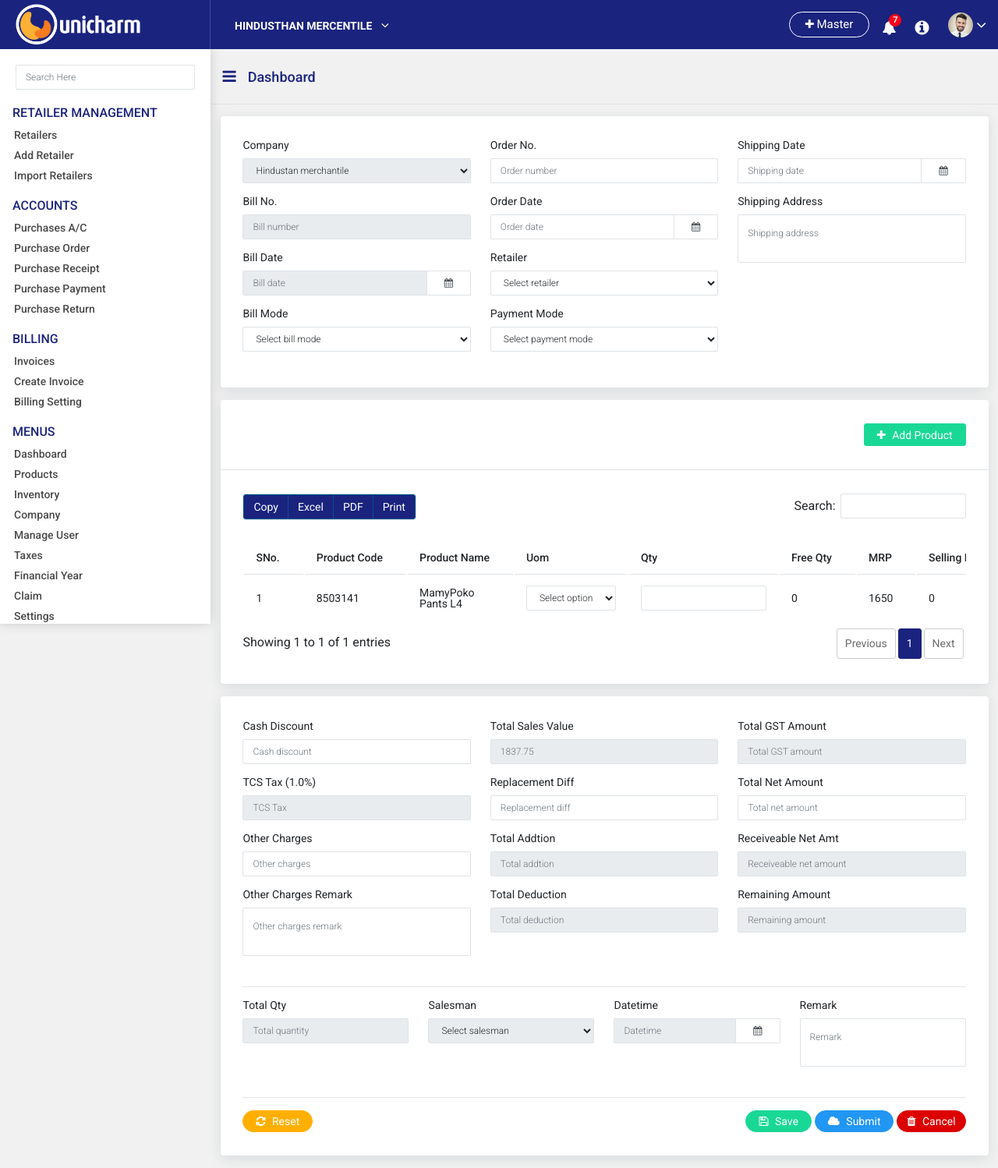
After one commit to sadiksheikh7/unicharm, a PHP site: page /create-invoice.php in a window 1280 px wide. The commit adds this page. Shown: the whole page at 78% size. Run offline with PHP 8.4, Linux system fonts and the light colour scheme; some libraries are stand-ins or nearby versions.

Commit message:
atul| invoice page

```diff
--- /dev/null
+++ b/create-invoice.php
@@ -0,0 +1,441 @@
+<!-- header -->
+<?php include 'header.php';?>
+<style>
+  .cancel-btn{padding:6px 12px;}
+  .br-90{border-radius:90px;}
+  ::-webkit-scrollbar{height:6px;}
+</style>
+<!-- partial -->
+<div class="row">
+  <div class="col-lg-12">
+    <div class="card mb-3">
+      <div class="card-body">
+        <form>
+          <div class="row">
+            <div class="col-lg-4">
+              <div class="row">
+                <div class="col-lg-12">
+                  <div class="form-group">
+                    <label for="company">Company</label>
+                    <select class="form-control" disabled/>
+                      <option>Hindustan merchantile</option>
+                      <option>Hindustan merchantile</option>
+                      <option>Hindustan merchantile</option>
+                      <option>Hindustan merchantile</option>
+                    </select>
+                  </div>
+                </div>
+              </div>
+              <div class="row">
+                <div class="col-lg-12">
+                  <div class="form-group">
+                    <label for="bill-number">Bill No.</label>
+                    <input type="text" class="form-control" placeholder="Bill number" id="bill-number" disabled/>
+                  </div>
+                </div>
+              </div>
+              <div class="row">
+                <div class="col-lg-12">
+                  <div class="form-group">
+                    <label for="bill-date">Bill Date</label>
+                    <div class="input-group">
+                      <input type="search" class="form-control" data-provide="datepicker" placeholder="Bill date" id="bill-date" disabled/>
+                      <div class="input-group-append">
+                        <span class="input-group-text">
+                          <i class="fa fa-calendar" aria-hidden="true"></i>
+                        </span>
+                      </div>
+                    </div>
+                  </div>
+                </div>
+              </div>
+              <div class="row">
+                <div class="col-lg-12">
+                  <div class="form-group">
+                    <label for="bill-mode">Bill Mode</label>
+                    <select class="form-control">
+                      <option>Select bill mode</option>
+                      <option>Cash</option>
+                      <option>Credit</option>
+                    </select>
+                  </div>
+                </div>
+              </div>
+            </div>
+            <div class="col-lg-4">
+              <div class="row">
+                <div class="col-lg-12">
+                  <div class="form-group">
+                    <label for="order-number">Order No.</label>
+                    <input type="text" class="form-control" placeholder="Order number" id="order-number">
+                  </div>
+                </div>
+              </div>
+              <div class="row">
+                <div class="col-lg-12">
+                  <div class="form-group">
+                    <label for="order-date">Order Date</label>
+                    <div class="input-group">
+                      <input type="search" class="form-control" data-provide="datepicker" placeholder="Order date" id="order-date">
+                      <div class="input-group-append">
+                        <span class="input-group-text">
+                          <i class="fa fa-calendar" aria-hidden="true"></i>
+                        </span>
+                      </div>
+                    </div>
+                  </div>
+                </div>
+              </div>
+              <div class="row">
+                <div class="col-lg-12">
+                  <div class="form-group">
+                    <label for="retailer">Retailer</label>
+                    <select class="form-control">
+                      <option>Select retailer</option>
+                      <option>BuyDrug</option>
+                      <option>mChemist</option>
+                      <option>MediDart</option>
+                      <option>Medplus Mart</option>
+                      <option>Mera Pharmacy</option>
+                      <option>Netmeds</option>
+                      <option>Zigy</option>
+                    </select>
+                  </div>
+                </div>
+              </div>
+              <div class="row">
+                <div class="col-lg-12">
+                  <div class="form-group">
+                    <label for="payment-mode">Payment Mode</label>
+                    <select class="form-control">
+                      <option>Select payment mode</option>
+                      <option>Cash</option>
+                      <option>Credit card</option>
+                      <option>Debit card</option>
+                      <option>Cheque</option>
+                      <option>Digital payment</option>
+                    </select>
+                  </div>
+                </div>
+              </div>
+            </div>
+            <div class="col-lg-4">
+              <div class="row">
+                <div class="col-lg-12">
+                  <div class="form-group">
+                    <label for="shipping-date">Shipping Date</label>
+                    <div class="input-group">
+                      <input type="search" class="form-control" data-provide="datepicker" placeholder="Shipping date" id="shipping-date">
+                      <div class="input-group-append">
+                        <span class="input-group-text">
+                          <i class="fa fa-calendar" aria-hidden="true"></i>
+                        </span>
+                      </div>
+                    </div>
+                  </div>
+                </div>
+              </div>
+              <div class="row">
+                <div class="col-lg-12">
+                  <div class="form-group">
+                    <label for="shipping-address">Shipping Address</label>
+                    <textarea class="form-control" row="8" Placeholder="Shipping address" id="shipping-address"></textarea>
+                  </div>
+                </div>
+              </div>
+            </div>
+          </div>
+        </form>
+      </div>
+    </div>
+    <div class="card mb-3">
+      <div class="card-header">
+        <a href="javascript:void(0);" type="button" class="btn btn-success btn-md float-right" data-toggle="modal" data-target=".bd-example-modal-lg"><i class="fa fa-plus" aria-hidden="true"></i> Add Product</a>
+      </div>
+      <div class="card-body">
+        <div class="table-responsive data-table">
+          <table class="table custom-table" id="example">
+            <thead>
+              <tr>
+                <th>SNo.</th>
+                <th>Product Code</th>
+                <th>Product Name</th>
+                <th>Uom</th>
+                <th>Qty</th>
+                <th>Free Qty</th>
+                <th>MRP</th>
+                <th>Selling Rate</th>
+                <th>Special Discount</th>
+                <th>GST Rate</th>
+                <th>GST Amount</th>
+                <th>Gross Rate</th>
+                <th>Gross Amount</th>
+                <th>Net Rate</th>
+                <th>Net Amount</th>
+                <th>Action</th>
+              </tr>
+            </thead>
+            <tbody>
+              <tr>
+                <td>1</td>
+                <td>8503141</td>
+                <td>MamyPoko Pants L4</td>
+                <td>
+                  <select class="form-control">
+                    <option>Select option</option>
+                    <option>Ps</option>
+                    <option>Kar</option>
+                  </select>
+                </td>
+                <td>
+                  <input type="number" class="form-control">
+                </td>
+                <td>0</td>
+                <td>1650</td>
+                <td>0</td>
+                <td>
+                  <input type="text" class="form-control">
+                </td>
+                <td>0</td>
+                <td>0</td>
+                <td>1147.36</td>
+                <td>1147.36</td>
+                <td>1147.36</td>
+                <td>1147.36</td>
+                <td>
+                  <button type="button" class="btn btn-danger cancel-btn btn-md br-90"><i class="fa fa-trash mr-0" aria-hidden="true"></i></button>
+                </td>
+              </tr>
+            </tbody>
+          </table>
+        </div>
+      </div>
+    </div>
+    <div class="card mb-3">
+      <div class="card-body">
+        <form>
+          <div class="row">
+            <div class="col-lg-4">
+              <div class="row">
+                <div class="col-lg-12">
+                  <div class="form-group">
+                    <label for="cash-discount">Cash Discount</label>
+                    <input type="text" class="form-control" placeholder="Cash discount" id="cash-discount">
+                  </div>
+                </div>
+              </div>
+              <div class="row">
+                <div class="col-lg-12">
+                  <div class="form-group">
+                    <label for="tax">TCS Tax (1.0%)</label>
+                    <input type="text" class="form-control" placeholder="TCS Tax" id="tax" disabled/>
+                  </div>
+                </div>
+              </div>
+              <div class="row">
+                <div class="col-lg-12">
+                  <div class="form-group">
+                    <label for="other-charges">Other Charges</label>
+                    <input type="text" class="form-control" placeholder="Other charges" id="other-charges">
+                  </div>
+                </div>
+              </div>
+              <div class="row">
+                <div class="col-lg-12">
+                  <div class="form-group">
+                    <label for="remark">Other Charges Remark</label>
+                    <textarea type="text" class="form-control" placeholder="Other charges remark" id="remark" row="3"></textarea>
+                  </div>
+                </div>
+              </div>
+            </div>
+            <div class="col-lg-4">
+              <div class="row">
+                <div class="col-lg-12">
+                  <div class="form-group">
+                    <label for="sales-value">Total Sales Value</label>
+                    <input type="text" class="form-control" placeholder="1837.75" id="sales-value" disabled/>
+                  </div>
+                </div>
+              </div>
+              <div class="row">
+                <div class="col-lg-12">
+                  <div class="form-group">
+                    <label for="replacement-diff">Replacement Diff</label>
+                    <input type="text" class="form-control" placeholder="Replacement diff" id="replacement-diff">
+                  </div>
+                </div>
+              </div>
+              <div class="row">
+                <div class="col-lg-12">
+                  <div class="form-group">
+                    <label for="addtion">Total Addtion</label>
+                    <input type="text" class="form-control" placeholder="Total addtion" id="addtion" disabled/>
+                  </div>
+                </div>
+              </div>
+              <div class="row">
+                <div class="col-lg-12">
+                  <div class="form-group">
+                    <label for="deduction">Total Deduction</label>
+                    <input type="text" class="form-control" placeholder="Total deduction" id="deduction" disabled/>
+                  </div>
+                </div>
+              </div>
+            </div>
+            <div class="col-lg-4">
+              <div class="row">
+                <div class="col-lg-12">
+                  <div class="form-group">
+                    <label for="GST">Total GST Amount</label>
+                    <input type="text" class="form-control" placeholder="Total GST amount" id="GST" disabled/>
+                  </div>
+                </div>
+              </div>
+              <div class="row">
+                <div class="col-lg-12">
+                  <div class="form-group">
+                    <label for="net-amount">Total Net Amount</label>
+                    <input type="text" class="form-control" placeholder="Total net amount" id="net-amount">
+                  </div>
+                </div>
+              </div>
+              <div class="row">
+                <div class="col-lg-12">
+                  <div class="form-group">
+                    <label for="receiveable-amount">Receiveable Net Amt</label>
+                    <input type="text" class="form-control" placeholder="Receiveable net amount" id="receiveable-amount" disabled/>
+                  </div>
+                </div>
+              </div>
+              <div class="row">
+                <div class="col-lg-12">
+                  <div class="form-group">
+                    <label for="remaining-amount">Remaining Amount</label>
+                    <input type="text" class="form-control" placeholder="Remaining amount" id="remaining-amount" disabled/>
+                  </div>
+                </div>
+              </div>
+            </div>
+          </div>
+          <hr>
+          <div class="row">
+            <div class="col-lg-3">
+              <div class="form-group">
+                <label for="quantity">Total Qty</label>
+                <input type="text" class="form-control" placeholder="Total quantity" id="quantity" disabled/>
+              </div>
+            </div>
+            <div class="col-lg-3">
+              <div class="form-group">
+                <label for="salesman">Salesman</label>
+                <select class="form-control" disabled/>
+                  <option>Select salesman</option>
+                  <option>Sri Manjunatha Marketing</option>
+                </select>
+              </div>
+            </div>
+            <div class="col-lg-3">
+              <div class="form-group">
+                <label for="datetime">Datetime</label>
+                <div class="input-group">
+                  <input type="text" class="form-control" data-provide="datepicker" placeholder="Datetime" id="datetime" disabled/>
+                  <div class="input-group-append">
+                    <span class="input-group-text">
+                      <i class="fa fa-calendar" aria-hidden="true"></i>
+                    </span>
+                  </div>
+                </div>
+              </div>
+            </div>
+            <div class="col-lg-3">
+              <div class="form-group">
+                <label for="remark">Remark</label>
+                <textarea type="text" class="form-control" placeholder="Remark" id="remark"></textarea>
+              </div>
+            </div>
+          </div>
+          <hr>
+          <div class="row">
+            <div class="col-lg-6">
+              <button type="button" class="btn btn-warning br-90"><i class="fa fa-refresh" aria-hidden="true"></i> Reset</button>
+            </div>
+            <div class="col-lg-6 text-right">
+              <button type="button" class="btn btn-success br-90"><i class="fa fa-save" aria-hidden="true"></i> Save</button>
+              <button type="button" class="btn btn-primary br-90"><i class="fa fa-cloud" aria-hidden="true"></i> Submit</button>
+              <button type="button" class="btn btn-danger cancel-btn br-90"><i class="fa fa-trash" aria-hidden="true"></i> Cancel</button>
+            </div>
+          </div>
+        <form>
+      </div>
+    </div>
+  </div>
+</div>
+<!-- content-wrapper ends -->
+
+<!-- footer -->
+<?php include 'footer.php';?>
+
+<!-- Add Product Modal -->
+<div class="modal fade bd-example-modal-lg" tabindex="-1" role="dialog" aria-labelledby="myLargeModalLabel" aria-hidden="true">
+  <div class="modal-dialog modal-lg" role="document">
+    <div class="modal-content">
+      <div class="modal-header">
+        <h5 class="modal-title" id="exampleModalLabel">Add Product</h5>
+        <button type="button" class="close" data-dismiss="modal" aria-label="Close">
+          <span aria-hidden="true">&times;</span>
+        </button>
+      </div>
+      <div class="modal-body">
+      <div class="table-responsive data-table">
+          <table class="table custom-table table-bordered" id="example">
+            <thead>
+              <tr>
+                <th>Product Code</th>
+                <th>Product Name</th>
+                <th>Action</th>
+              </tr>
+            </thead>
+            <tbody>
+              <tr>
+                <td>8503137</td>
+                <td>MamyPoko Pants M1Price Off</td>
+                <td>
+                  <button type="button" class="btn btn-success btn-md br-90"><i class="fa fa-plus mr-0" aria-hidden="true"></i></button>
+                </td>
+              </tr>
+              <tr>
+                <td>8503130</td>
+                <td>MamyPoko Pants M1</td>
+                <td>
+                  <button type="button" class="btn btn-success btn-md br-90"><i class="fa fa-plus mr-0" aria-hidden="true"></i></button>
+                </td>
+              </tr>
+              <tr>
+                <td>3203130</td>
+                <td>MamyPoko Pants M1</td>
+                <td>
+                  <button type="button" class="btn btn-success btn-md br-90"><i class="fa fa-plus mr-0" aria-hidden="true"></i></button>
+                </td>
+              </tr>
+              <tr>
+                <td>3203131</td>
+                <td>MamyPoko Pants M3</td>
+                <td>
+                  <button type="button" class="btn btn-success btn-md br-90"><i class="fa fa-plus mr-0" aria-hidden="true"></i></button>
+                </td>
+              </tr>
+              <tr>
+                <td>8503131</td>
+                <td>MamyPoko Pants M4</td>
+                <td>
+                  <button type="button" class="btn btn-success btn-md br-90"><i class="fa fa-plus mr-0" aria-hidden="true"></i></button>
+                </td>
+              </tr>
+            </tbody>
+          </table>
+        </div>
+      </div>
+    </div>
+  </div>
+</div>
--- a/header.php
+++ b/header.php
@@ -175,12 +175,12 @@
                 <ul class="m-0 list-none mb-3">
                   <h5 class="nav-title">Billing</h5>
                   <li class="nav-item">
-                    <a class="nav-link" href="javascript:void(0)">
+                    <a class="nav-link" href="invoice.php">
                       <span class="menu-title">Invoices</span>
                     </a>
                   </li>
                   <li class="nav-item">
-                    <a class="nav-link" href="javascript:void(0)">
+                    <a class="nav-link" href="create-invoice.php">
                       <span class="menu-title">Create Invoice</span>
                     </a>
                   </li>
```
Also changed, not shown: invoice.php (added, +187 -0 lines), retailers.php (+0 -11 lines).
